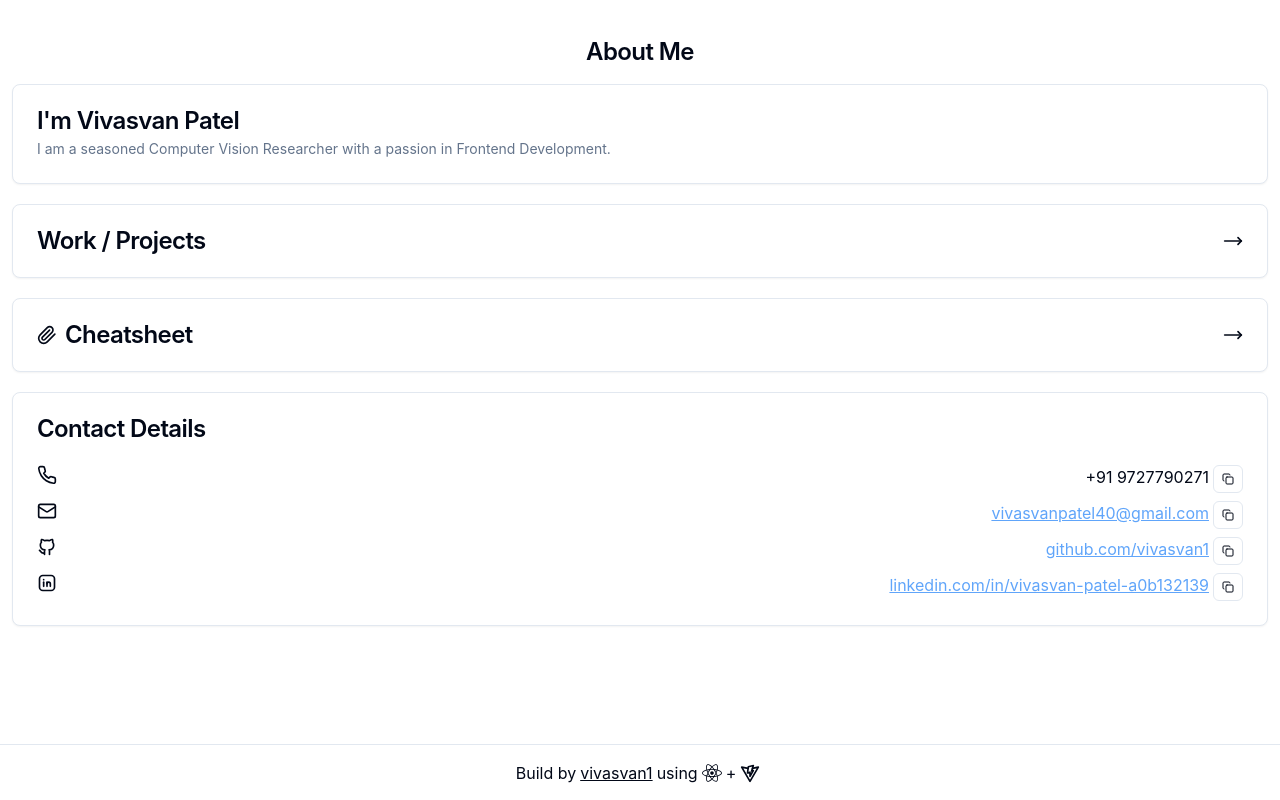
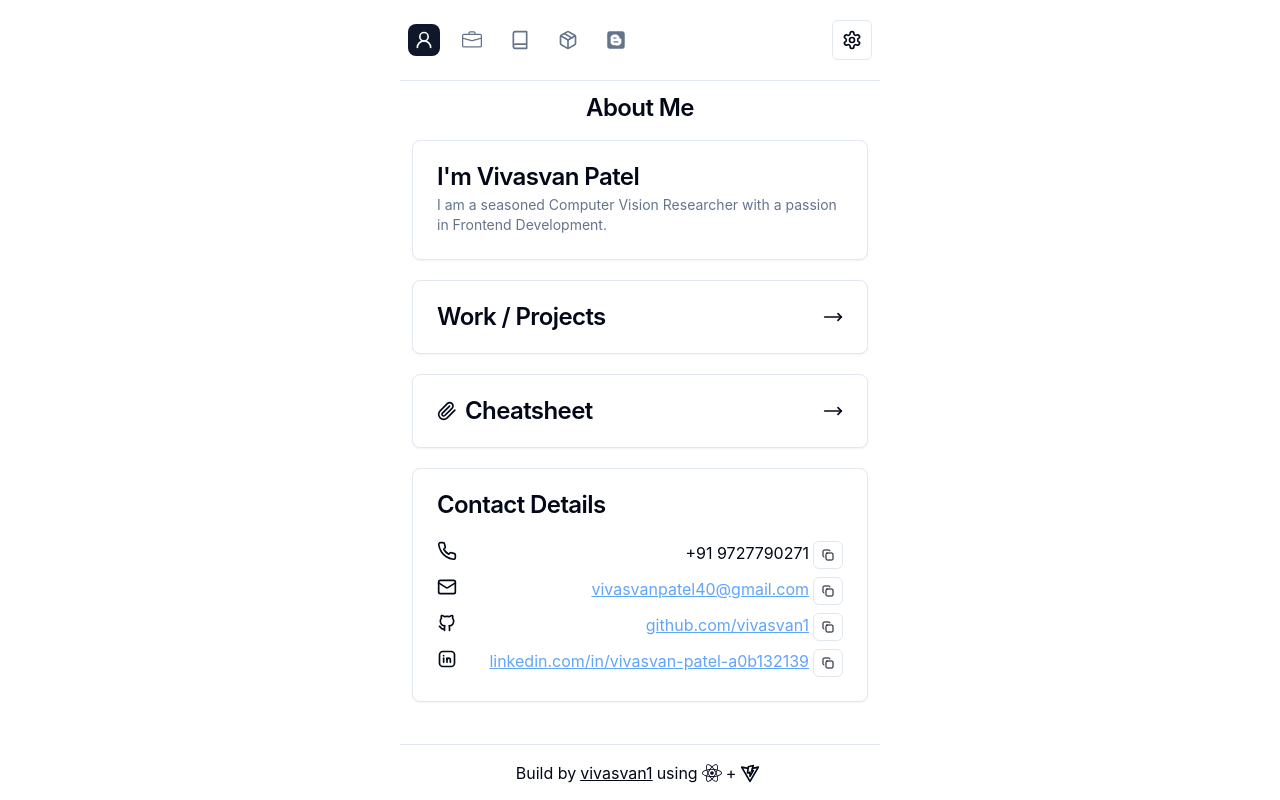
Before and after one commit to vivasvan1/vivasvan1.github.io, a React (Vite) app: page / in a window 1280 px wide. Built offline with nearby package versions, Linux system fonts and the light colour scheme.

Commit message:
desktop shows mobile version

```diff
--- a/package.json
+++ b/package.json
@@ -81,6 +81,8 @@
     "eslint-plugin-react-refresh": "^0.4.6",
     "gh-pages": "^6.1.1",
     "postcss": "^8.4.38",
+    "prettier": "^3.2.5",
+    "prettier-plugin-tailwindcss": "^0.5.14",
     "tailwindcss": "^3.4.3",
     "typescript": "^5.2.2",
     "vite": "^5.2.0"
--- a/src/components/site/header-footer/site-header.tsx
+++ b/src/components/site/header-footer/site-header.tsx
@@ -18,29 +18,30 @@ import { BsBriefcase } from "react-icons/bs";
 import { useTheme } from "../theme-provider";
 import { cn } from "@/lib/utils";
 import { FaBlogger } from "react-icons/fa";
+import {isMobile} from "react-device-detect";
+
 type Props = {};
 
 function SiteHeader({}: Props) {
   const { setTheme } = useTheme();
   const location = useLocation();
-
   return (
     <>
-      <aside className="fixed inset-y-0 left-0 z-10 w-14 flex md:hidden flex-col border-r bg-background">
-        <nav className="flex flex-col items-center gap-4 px-2 py-3 sm:py-5">
+      <div className="fixed max-sm:inset-y-0 max-sm:left-0 z-10 w-14 sm:w-[30rem] flex flex-col sm:flex-row sm:justify-between max-sm:border-r sm:border-b bg-background">
+        <div className="flex flex-col sm:flex-row items-center gap-4 px-2 py-3 sm:py-5">
           <Link
             to="/"
             className={cn(
               location.pathname === "/"
                 ? "bg-primary text-primary-foreground"
                 : "text-muted-foreground",
-              "flex h-9 w-9 items-center justify-center rounded-lg transition-colors md:h-8 md:w-8"
+              "flex h-9 w-9 items-center justify-center rounded-lg transition-colors sm:h-8 sm:w-8"
             )}
           >
             <User2 className="h-5 w-5" />
             <span className="sr-only">Vivasvan</span>
           </Link>
-          <Tooltip delayDuration={0}>
+          <Tooltip delayDuration={0} >
             <TooltipTrigger asChild>
               <Link
                 to="/projects"
@@ -48,16 +49,16 @@ function SiteHeader({}: Props) {
                   location.pathname === "/projects"
                     ? "bg-primary text-primary-foreground"
                     : "text-muted-foreground",
-                  "flex h-9 w-9 items-center justify-center rounded-lg transition-colors md:h-8 md:w-8"
+                  "flex h-9 w-9 items-center justify-center rounded-lg transition-colors sm:h-8 sm:w-8"
                 )}
               >
                 <BsBriefcase className="h-5 w-5" />
                 <span className="sr-only">Projects</span>
               </Link>
             </TooltipTrigger>
-            <TooltipContent side="right">Projects</TooltipContent>
+            <TooltipContent side={isMobile?"right":"bottom"}>Projects</TooltipContent>
           </Tooltip>
-          <Tooltip delayDuration={0}>
+          <Tooltip delayDuration={0} >
             <TooltipTrigger asChild>
               <Link
                 to="/books"
@@ -65,55 +66,55 @@ function SiteHeader({}: Props) {
                   location.pathname === "/books"
                     ? "bg-primary text-primary-foreground"
                     : "text-muted-foreground",
-                  "flex h-9 w-9 items-center justify-center rounded-lg transition-colors md:h-8 md:w-8"
+                  "flex h-9 w-9 items-center justify-center rounded-lg transition-colors sm:h-8 sm:w-8"
                 )}
               >
                 <Book className="h-5 w-5" />
                 <span className="sr-only">Books</span>
               </Link>
             </TooltipTrigger>
-            <TooltipContent side="right">Books</TooltipContent>
+            <TooltipContent side={isMobile?"right":"bottom"}>Books</TooltipContent>
           </Tooltip>
-          <Tooltip delayDuration={0}>
+          <Tooltip delayDuration={0} >
             <TooltipTrigger asChild>
               <Link
                 to="/skills"
-                className="flex h-9 w-9 items-center justify-center rounded-lg text-muted-foreground transition-colors md:h-8 md:w-8"
+                className="flex h-9 w-9 items-center justify-center rounded-lg text-muted-foreground transition-colors sm:h-8 sm:w-8"
               >
                 <Package className="h-5 w-5" />
                 <span className="sr-only">Skills</span>
               </Link>
             </TooltipTrigger>
-            <TooltipContent side="right">Skills</TooltipContent>
+            <TooltipContent side={isMobile?"right":"bottom"}>Skills</TooltipContent>
           </Tooltip>
-          <Tooltip delayDuration={0}>
+          <Tooltip delayDuration={0} >
             <TooltipTrigger asChild>
               <Link
                 to="/blogs"
-                className="flex h-9 w-9 items-center justify-center rounded-lg text-muted-foreground transition-colors md:h-8 md:w-8"
+                className="flex h-9 w-9 items-center justify-center rounded-lg text-muted-foreground transition-colors sm:h-8 sm:w-8"
               >
                 <FaBlogger className="h-5 w-5" />
                 <span className="sr-only"></span>
               </Link>
             </TooltipTrigger>
-            <TooltipContent side="right"></TooltipContent>
+            <TooltipContent side={isMobile?"right":"bottom"}></TooltipContent>
           </Tooltip>
-          {/* <Tooltip delayDuration={0}>
+          {/* <Tooltip delayDuration={0} >
             <TooltipTrigger asChild>
               <a
                 href="#"
-                className="flex h-9 w-9 items-center justify-center rounded-lg text-muted-foreground transition-colors md:h-8 md:w-8"
+                className="flex h-9 w-9 items-center justify-center rounded-lg text-muted-foreground transition-colors sm:h-8 sm:w-8"
               >
                 <LineChart className="h-5 w-5" />
                 <span className="sr-only">Analytics</span>
               </a>
             </TooltipTrigger>
-            <TooltipContent side="right">Analytics</TooltipContent>
+            <TooltipContent side={isMobile?"right":"bottom"}>Analytics</TooltipContent>
           </Tooltip> */}
-        </nav>
-        <nav className="mt-auto flex flex-col items-center gap-4 px-2 py-3 sm:py-5">
+        </div>
+        <div className="max-sm:mt-auto flex flex-col sm:flex-row items-center gap-4 px-2 py-3 sm:py-5">
           <DropdownMenu>
-            <Tooltip delayDuration={0}>
+            <Tooltip delayDuration={0} >
               <TooltipTrigger asChild>
                 <DropdownMenuTrigger asChild>
                   <Button variant="outline" size="icon">
@@ -123,7 +124,7 @@ function SiteHeader({}: Props) {
                   </Button>
                 </DropdownMenuTrigger>
               </TooltipTrigger>
-              <TooltipContent side="right">Settings</TooltipContent>
+              <TooltipContent side={isMobile?"right":"bottom"}>Settings</TooltipContent>
             </Tooltip>
             <DropdownMenuContent align="end">
               <DropdownMenuItem onClick={() => setTheme("light")}>
@@ -137,8 +138,8 @@ function SiteHeader({}: Props) {
               </DropdownMenuItem>
             </DropdownMenuContent>
           </DropdownMenu>
-        </nav>
-      </aside>
+        </div>
+      </div>
     </>
   );
 }
--- a/src/routes/root.tsx
+++ b/src/routes/root.tsx
@@ -4,16 +4,18 @@ import { Outlet } from "react-router-dom";
 
 type Props = {};
 
-function Projects({}: Props) {
+function Root({}: Props) {
   return (
-    <div className="min-w-screen min-h-screen flex">
-      <SiteHeader />
-      <div className="flex flex-col max-sm:pl-14 justify-between w-full">
-        <Outlet />
-        <SiteFooter />
+    <div className="flex justify-center">
+      <div className="max-sm:min-w-[100dvw] sm:max-w-[30rem] min-h-screen flex">
+        <SiteHeader />
+        <div className="flex flex-col max-sm:pl-14 sm:pt-14 justify-between w-full">
+          <Outlet />
+          <SiteFooter />
+        </div>
       </div>
     </div>
   );
 }
 
-export default Projects;
+export default Root;
```
Also changed, not shown: 2 other files (tests, documents, lock files or other folders).
